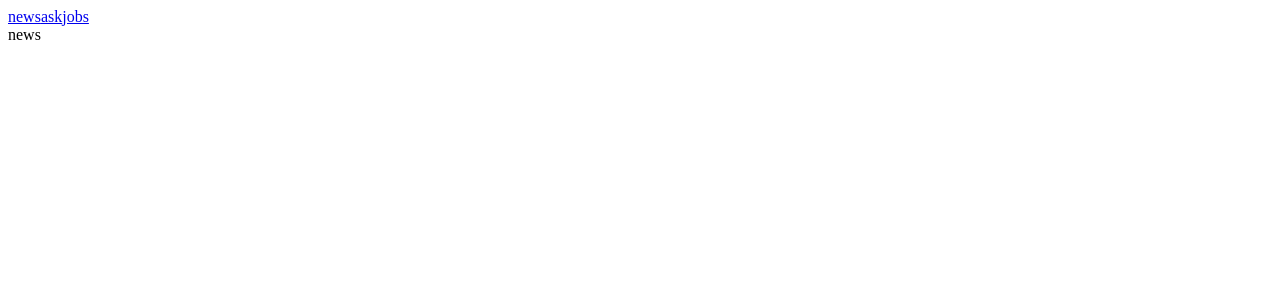
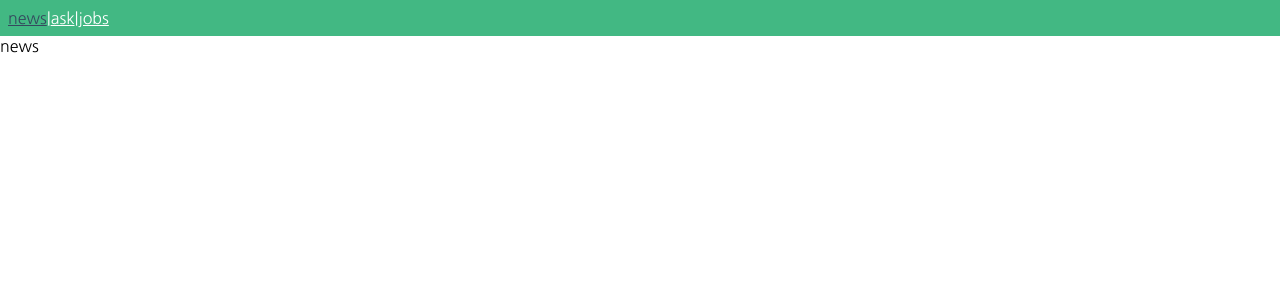
Before and after one commit to office1201/vue-advanced, a Vue app: page /jobs#/news in a window 1280 px wide. Shown: the top 300 px of the page. Built offline with nearby package versions, Linux system fonts and the light colour scheme.

Commit message:
Add: router lint를 위한 ToolBar 컴포넌트 생성 및 적용 그리고 링크 스타일링

```diff
--- a/public/index.html
+++ b/public/index.html
@@ -1,10 +1,14 @@
 <!DOCTYPE html>
 <html lang="">
   <head>
-    <meta charset="utf-8">
-    <meta http-equiv="X-UA-Compatible" content="IE=edge">
-    <meta name="viewport" content="width=device-width,initial-scale=1.0">
-    <link rel="icon" href="<%= BASE_URL %>favicon.ico">
+    <meta charset="utf-8" />
+    <meta http-equiv="X-UA-Compatible" content="IE=edge" />
+    <meta name="viewport" content="width=device-width,initial-scale=1.0" />
+    <link rel="icon" href="<%= BASE_URL %>favicon.ico" />
+    <link rel="preconnect" href="https://fonts.googleapis.com" />
+    <link rel="preconnect" href="https://fonts.gstatic.com" crossorigin />
+    <link href="https://fonts.googleapis.com/css2?family=Nanum+Gothic&display=swap" rel="stylesheet" />
+
     <title><%= htmlWebpackPlugin.options.title %></title>
   </head>
   <body>
--- a/src/App.vue
+++ b/src/App.vue
@@ -16,4 +16,9 @@
 </script>
 
 <style>
+body {
+  font-family: "Nanum Gothic", sans-serif;
+  padding: 0;
+  margin: 0;
+}
 </style>
--- a/src/components/ToolBar.vue
+++ b/src/components/ToolBar.vue
@@ -1,7 +1,7 @@
 <template>
-  <div>
-    <router-link to="/news">news</router-link>
-    <router-link to="/ask">ask</router-link>
+  <div class="header">
+    <router-link to="/news">news</router-link> |
+    <router-link to="/ask">ask</router-link> |
     <router-link to="/jobs">jobs</router-link>
   </div>
 </template>
@@ -10,5 +10,17 @@
 export default {};
 </script>
 
-<style>
+<style scoped>
+.header {
+  color: white;
+  background-color: #42b883;
+  display: flex;
+  padding: 8px;
+}
+.header .router-link-exact-active {
+  color: #35495e;
+}
+.header a {
+  color: white;
+}
 </style>
```
